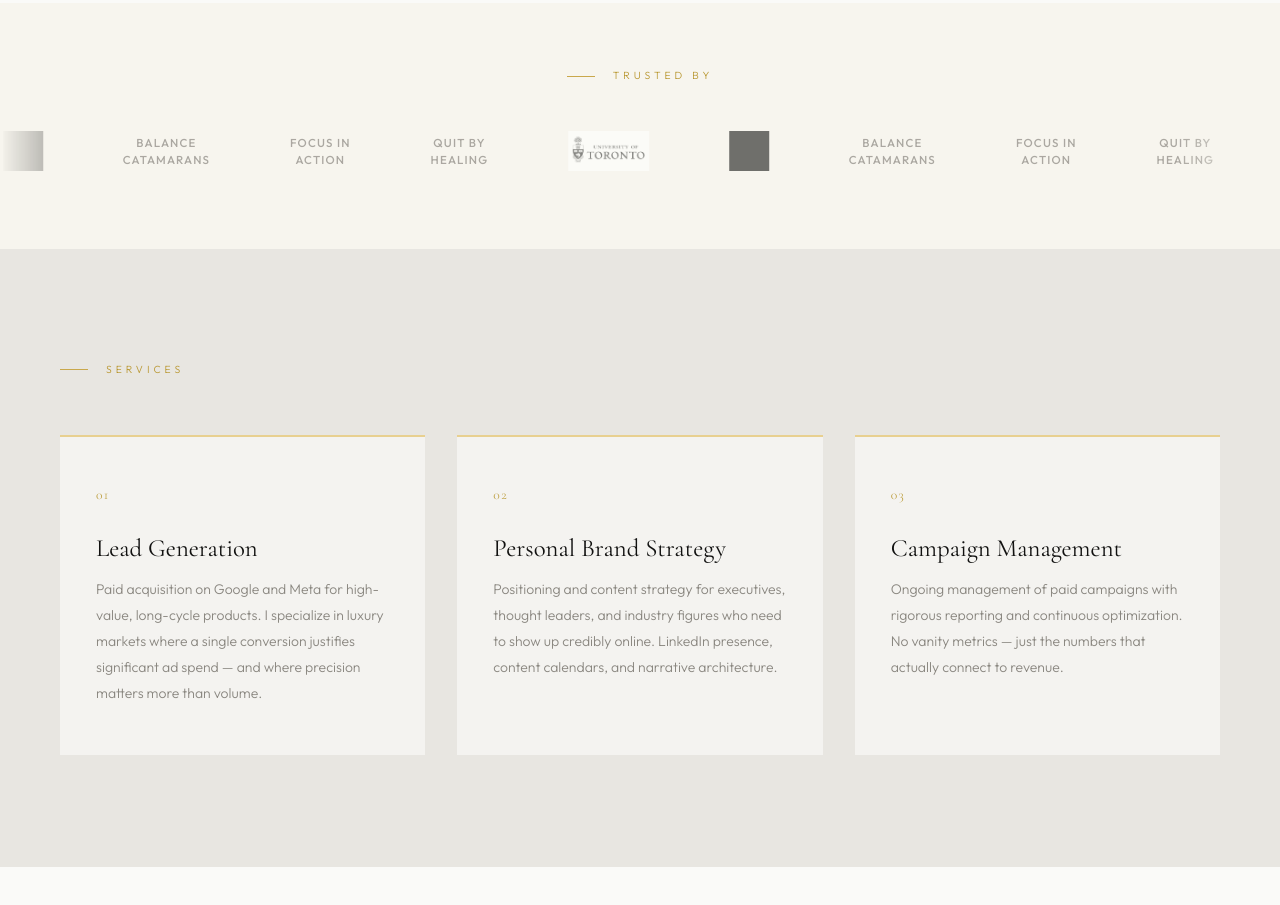
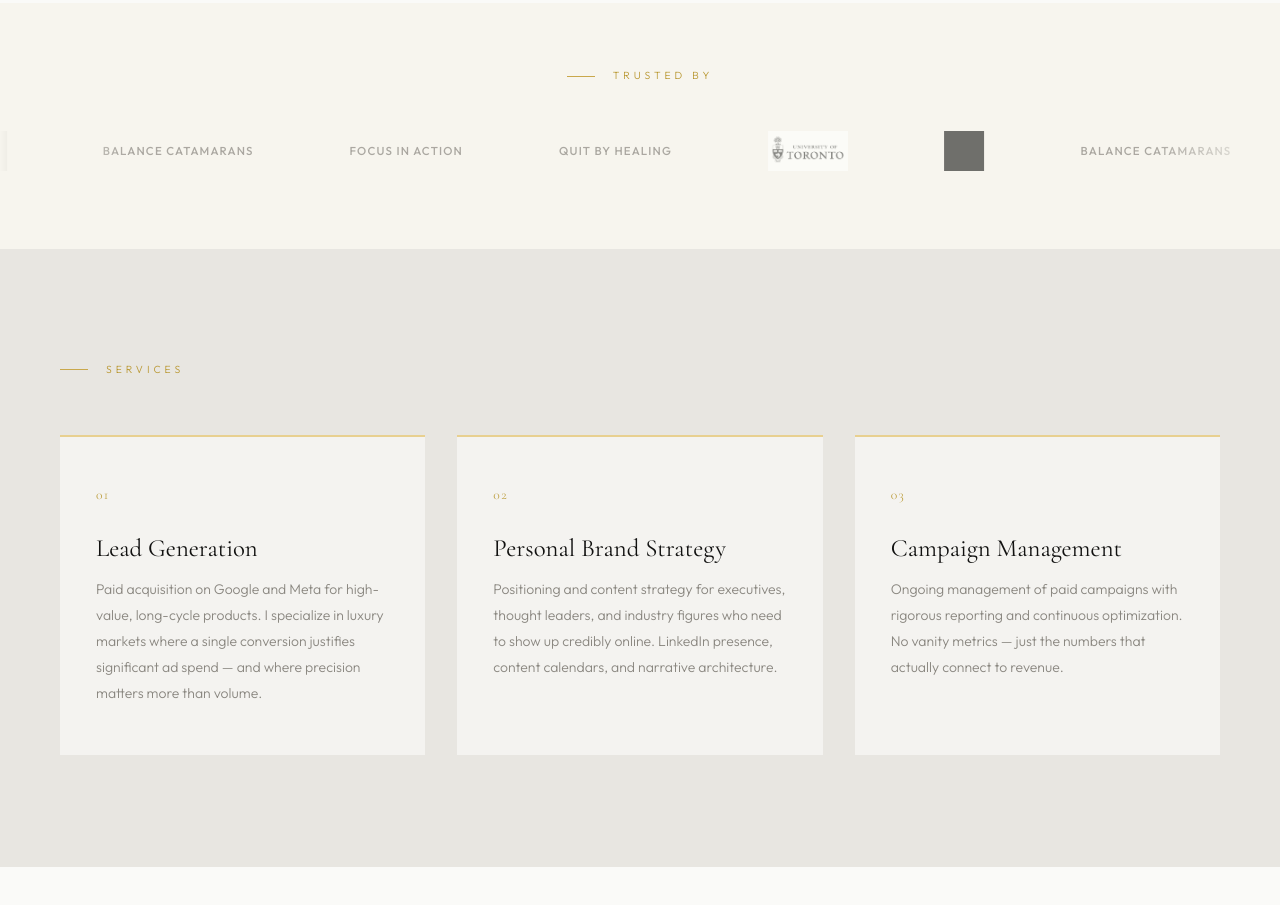
Before and after one commit to abhichandai/nava45, a Next.js app: page / in a window 1280 px wide. Shown: the part 1680-2585 px from the top of the page. Built offline with nearby package versions, Linux system fonts and the light colour scheme.

Commit message:
Ticker: fix seamless loop with set wrappers, pause on hover, full-width, no glitch

```diff
--- a/app/globals.css
+++ b/app/globals.css
@@ -558,6 +558,7 @@ section { padding: 112px 60px; }
   background: color-mix(in srgb, #B8962E 5%, #FAFAF8);
   padding: 64px 0 72px;
   overflow: hidden;
+  width: 100%;
 }
 
 [data-theme="dark"] .ticker-section {
@@ -572,8 +573,13 @@ section { padding: 112px 60px; }
 .ticker-track-wrap {
   overflow: hidden;
   width: 100%;
-  mask-image: linear-gradient(to right, transparent 0%, black 8%, black 92%, transparent 100%);
-  -webkit-mask-image: linear-gradient(to right, transparent 0%, black 8%, black 92%, transparent 100%);
+  mask-image: linear-gradient(to right, transparent 0%, black 10%, black 90%, transparent 100%);
+  -webkit-mask-image: linear-gradient(to right, transparent 0%, black 10%, black 90%, transparent 100%);
+}
+
+/* Pause entire ticker on hover */
+.ticker-track-wrap:hover .ticker-track {
+  animation-play-state: paused;
 }
 
 @keyframes ticker-scroll {
@@ -584,9 +590,16 @@ section { padding: 112px 60px; }
 .ticker-track {
   display: flex;
   align-items: center;
-  gap: 80px;
   width: max-content;
-  animation: ticker-scroll 28s linear infinite;
+  animation: ticker-scroll 30s linear infinite;
+}
+
+/* Each set is its own flex row — -50% lands exactly at the set boundary */
+.ticker-set {
+  display: flex;
+  align-items: center;
+  gap: 96px;
+  padding-right: 96px; /* trailing gap matches internal gap for perfect loop */
 }
 
 .ticker-item {
@@ -610,7 +623,7 @@ section { padding: 112px 60px; }
   mix-blend-mode: multiply;
 }
 
-.dark .ticker-logo-blend {
+[data-theme="dark"] .ticker-logo-blend {
   mix-blend-mode: screen;
   filter: grayscale(1) invert(1) opacity(0.55);
 }
@@ -621,6 +634,8 @@ section { padding: 112px 60px; }
 
 .ticker-item-text {
   height: 52px;
+  display: flex;
+  align-items: center;
 }
 
 .ticker-text-logo {
@@ -635,6 +650,7 @@ section { padding: 112px 60px; }
   display: block;
   transition: color 0.3s ease;
   opacity: 0.7;
+  white-space: nowrap;
 }
 
 .ticker-item:hover .ticker-text-logo {
@@ -695,5 +711,5 @@ footer {
   .testimonials-grid { grid-template-columns: 1fr; }
   .hero-quote-section { padding: 80px 28px 72px; }
   .hero-quote-mark { font-size: 6rem; }
-  .ticker-track { gap: 48px; }
+  .ticker-set { gap: 56px; padding-right: 56px; }
 }
--- a/app/page.tsx
+++ b/app/page.tsx
@@ -54,6 +54,7 @@ export default function Home() {
         <div className="ticker-track-wrap">
           <div className="ticker-track">
             {/* Set 1 */}
+            <div className="ticker-set" aria-hidden="false">
               <div className="ticker-item">
                 <img src="/logos/university-of-toronto.jpg" alt="University of Toronto" className="ticker-logo" />
               </div>
@@ -61,29 +62,32 @@ export default function Home() {
                 <img src="/logos/adam-leipzig.png" alt="Adam Leipzig Productions" className="ticker-logo ticker-logo-blend" />
               </div>
               <div className="ticker-item ticker-item-text">
-              <span className="ticker-text-logo">Balance<br />Catamarans</span>
+                <span className="ticker-text-logo">Balance Catamarans</span>
               </div>
               <div className="ticker-item ticker-item-text">
-              <span className="ticker-text-logo">Focus in<br />Action</span>
+                <span className="ticker-text-logo">Focus in Action</span>
               </div>
               <div className="ticker-item ticker-item-text">
-              <span className="ticker-text-logo">Quit by<br />Healing</span>
+                <span className="ticker-text-logo">Quit by Healing</span>
               </div>
-            {/* Set 2 — duplicate for seamless loop */}
+            </div>
+            {/* Set 2 — exact duplicate for seamless loop */}
+            <div className="ticker-set" aria-hidden="true">
               <div className="ticker-item">
-              <img src="/logos/university-of-toronto.jpg" alt="University of Toronto" className="ticker-logo" />
+                <img src="/logos/university-of-toronto.jpg" alt="" className="ticker-logo" />
               </div>
               <div className="ticker-item">
-              <img src="/logos/adam-leipzig.png" alt="Adam Leipzig Productions" className="ticker-logo ticker-logo-blend" />
+                <img src="/logos/adam-leipzig.png" alt="" className="ticker-logo ticker-logo-blend" />
               </div>
               <div className="ticker-item ticker-item-text">
-              <span className="ticker-text-logo">Balance<br />Catamarans</span>
+                <span className="ticker-text-logo">Balance Catamarans</span>
               </div>
               <div className="ticker-item ticker-item-text">
-              <span className="ticker-text-logo">Focus in<br />Action</span>
+                <span className="ticker-text-logo">Focus in Action</span>
               </div>
               <div className="ticker-item ticker-item-text">
-              <span className="ticker-text-logo">Quit by<br />Healing</span>
+                <span className="ticker-text-logo">Quit by Healing</span>
+              </div>
             </div>
           </div>
         </div>
```
Lines whose indentation alone changed are shown as unchanged.
